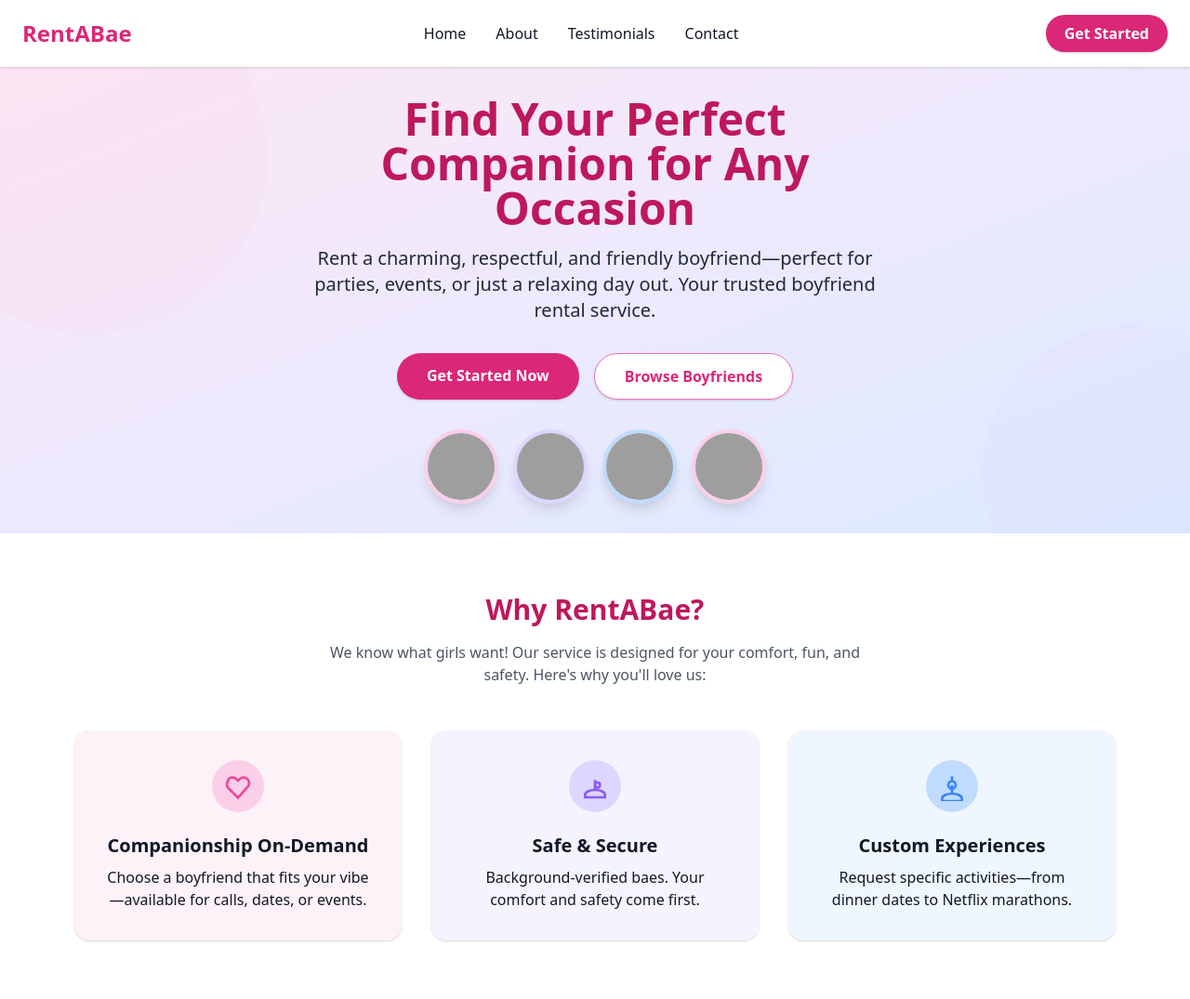
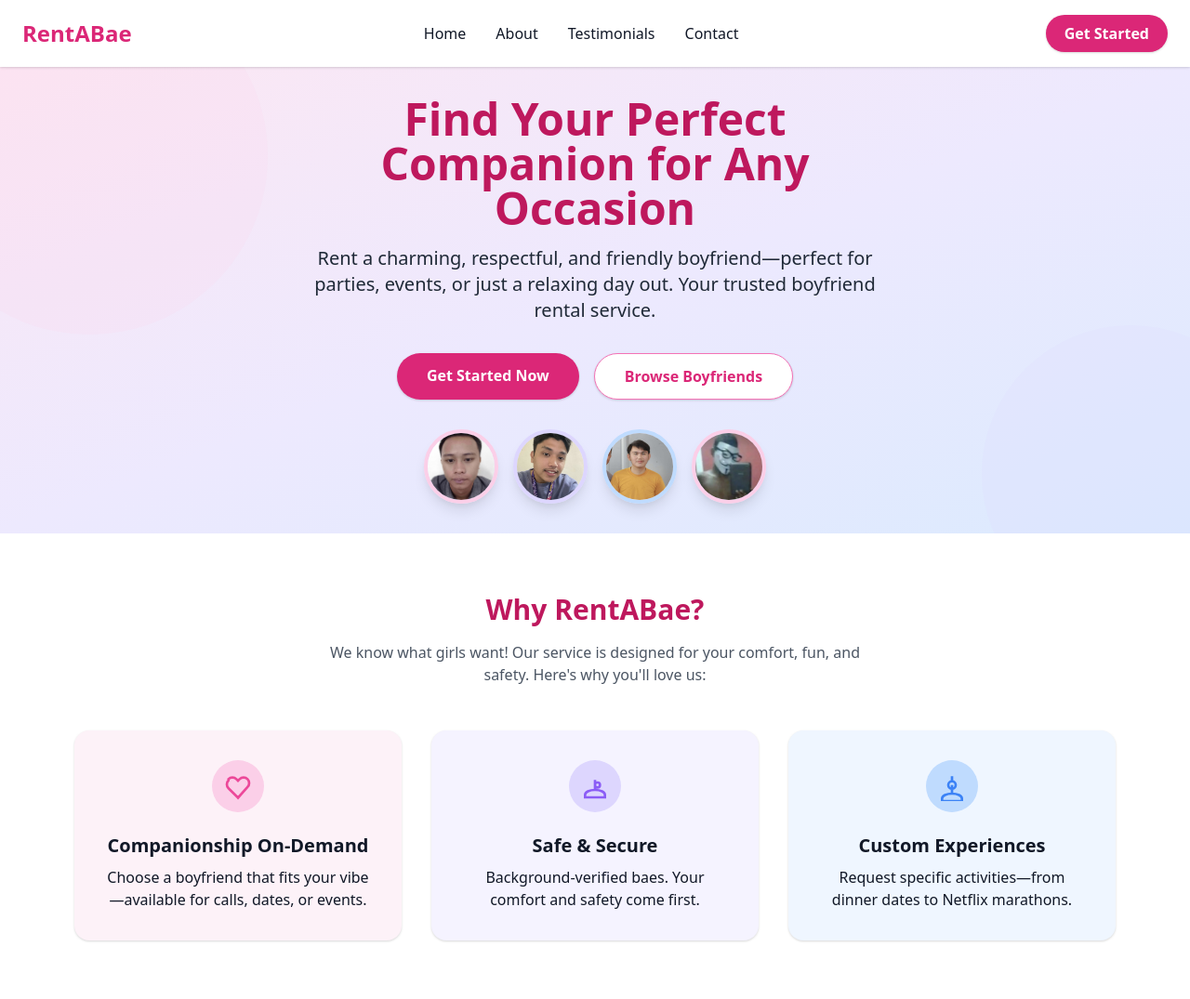
Before and after one commit to CharlesPonto/RentABae, a PHP site: page / in a window 1280 px wide. Shown: the top 1075 px of the page at 93% size. Run offline with PHP 8.4, Linux system fonts and the light colour scheme; grey boxes are pictures that could not be loaded.

Commit message:
Added images

```diff
--- a/index.php
+++ b/index.php
@@ -60,10 +60,10 @@
             </div>
             <!-- Collage of boyfriend images (4 only) -->
             <div class="flex justify-center gap-4 mt-6">
-                <img src="https://randomuser.me/api/portraits/men/32.jpg" alt="Charles" class="w-20 h-20 rounded-full object-cover border-4 border-pink-200 shadow-lg">
-                <img src="https://randomuser.me/api/portraits/men/45.jpg" alt="Darwin" class="w-20 h-20 rounded-full object-cover border-4 border-purple-200 shadow-lg">
-                <img src="https://randomuser.me/api/portraits/men/65.jpg" alt="Ponto" class="w-20 h-20 rounded-full object-cover border-4 border-blue-200 shadow-lg">
-                <img src="https://randomuser.me/api/portraits/men/12.jpg" alt="Eli" class="w-20 h-20 rounded-full object-cover border-4 border-pink-200 shadow-lg">
+                <img src="assets/boyfriend_profiles/nyco.jpg" alt="Charles" class="w-20 h-20 rounded-full object-cover border-4 border-pink-200 shadow-lg">
+                <img src="assets/boyfriend_profiles/adam.jpg" alt="Darwin" class="w-20 h-20 rounded-full object-cover border-4 border-purple-200 shadow-lg">
+                <img src="assets/boyfriend_profiles/noe.jpg" alt="Ponto" class="w-20 h-20 rounded-full object-cover border-4 border-blue-200 shadow-lg">
+                <img src="assets/boyfriend_profiles/charles.jpg" alt="Eli" class="w-20 h-20 rounded-full object-cover border-4 border-pink-200 shadow-lg">
             </div>
         </div>
     </section>
@@ -101,7 +101,7 @@
         </div>
     </section>
 
-    <!-- Meet Our Boyfriends Section (Improved Carousel) -->
+    <!-- Meet Our Boyfriends Section -->
     <section class="py-16 bg-gradient-to-br from-blue-50 via-pink-50 to-purple-50" id="boyfriends">
         <div class="max-w-7xl mx-auto px-4">
             <div class="text-center mb-12">
```
Also changed, not shown: sql/create_table.sql (added, +7 -0 lines), README.md (added), assets/boyfriend_profiles/adam.jpg (added), assets/boyfriend_profiles/charles.jpg (added), assets/boyfriend_profiles/noe.jpg (added), assets/boyfriend_profiles/nyco.jpg (added), assets/testimonial_profiles/kathlein bernando.jpg (added), assets/testimonial_profiles/lady-gaga.jpg (added), assets/testimonial_profiles/maine-mendoza.jpg (added), assets/testimonial_profiles/taylor-swift.jpg (added).
